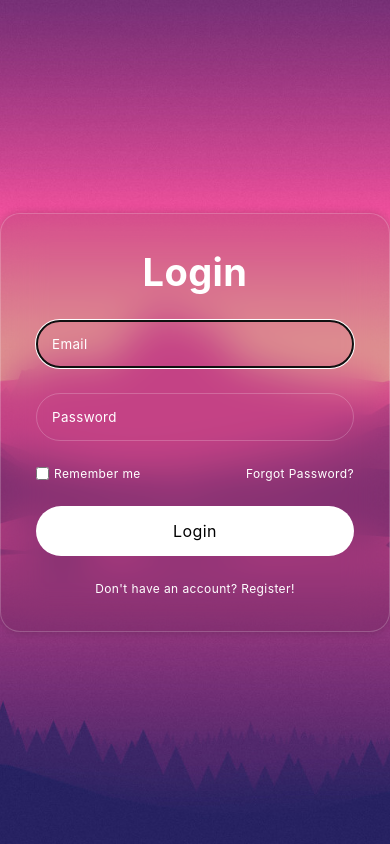
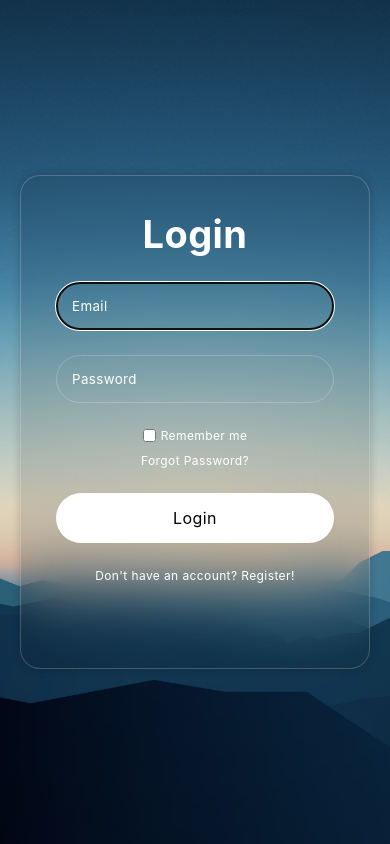
Before and after one commit to andreydolyaa/endpoint-management, a React (Vite) app in the folder client/: page /login in a window 390 px wide. Built offline with nearby package versions, Linux system fonts and the light colour scheme; no server answers.

Commit message:
client update styles

```diff
--- a/client/src/index.less
+++ b/client/src/index.less
@@ -26,3 +26,14 @@ input:-webkit-autofill {
   -webkit-text-fill-color: #fff !important;
   caret-color: #fff;
 }
+
+@keyframes appear {
+  0% {
+    transform: translateY(-50px);
+    opacity: 0;
+  }
+  100% {
+    transform: translateY(0px);
+    opacity: 1;
+  }
+}
--- a/client/src/pages/Login/Login.jsx
+++ b/client/src/pages/Login/Login.jsx
@@ -70,7 +70,9 @@ function Login() {
           </div>
           <button className="text-3xl">Login</button>
           <div className="no-account">Don't have an account? Register!</div>
-          {error && <div className="error">{error}</div>}
+          <div className="error">
+            {error && <div className="animate">{error}</div>}
+          </div>
         </form>
       </div>
     </div>
--- a/client/src/styles/auth.less
+++ b/client/src/styles/auth.less
@@ -1,6 +1,6 @@
 .auth {
   height: 100%;
-  background-image: url("../assets/pictures/peakpx.jpeg");
+  background-image: url("../assets/pictures/peakpx.jpg");
   background-repeat: repeat;
   background-position: center center;
   background-size: cover;
@@ -13,11 +13,12 @@
     width: 100%;
     max-width: 400px;
     background-color: rgba(0, 0, 0, 0.1);
-    backdrop-filter: blur(20px);
+    backdrop-filter: blur(30px);
     border-radius: 20px;
     border: 1px solid rgba(255, 255, 255, 0.2);
     box-shadow: 0 0 10px rgba(0, 0, 0, 0.2);
     padding: 35px;
+    animation: appear 0.5s ease-in-out 1;
     h1 {
       font-size: 38px;
       margin: 0 0 25px 0;
@@ -67,13 +68,34 @@
         color: white;
       }
       .error {
-        margin: 25px 0 0 0;
-        color: rgb(255, 144, 160);
-      }
-      .loading {
-        margin: 25px 0 0 0;
-        color: rgb(255, 255, 255);
+        display: flex;
+        flex-direction: column;
+        align-items: center;
+        justify-content: flex-end;
+        height: 50px;
+        font-size: 14px;
+        color: rgb(100, 19, 31);
+        font-weight: 500;
+        .animate {
+          animation: appear .2s ease-in-out 1;
+        }
       }
     }
   }
 }
+
+@media (max-width: 768px) {
+  .auth {
+    padding: 20px;
+    .wrapper {
+      form {
+        .info {
+          flex-direction: column;
+          a {
+            margin: 10px 0 0 0;
+          }
+        }
+      }
+    }
+  }
+}
```
Also changed, not shown: client/src/assets/pictures/peakpx.jpeg (deleted), client/src/assets/pictures/peakpx.jpg (added).
